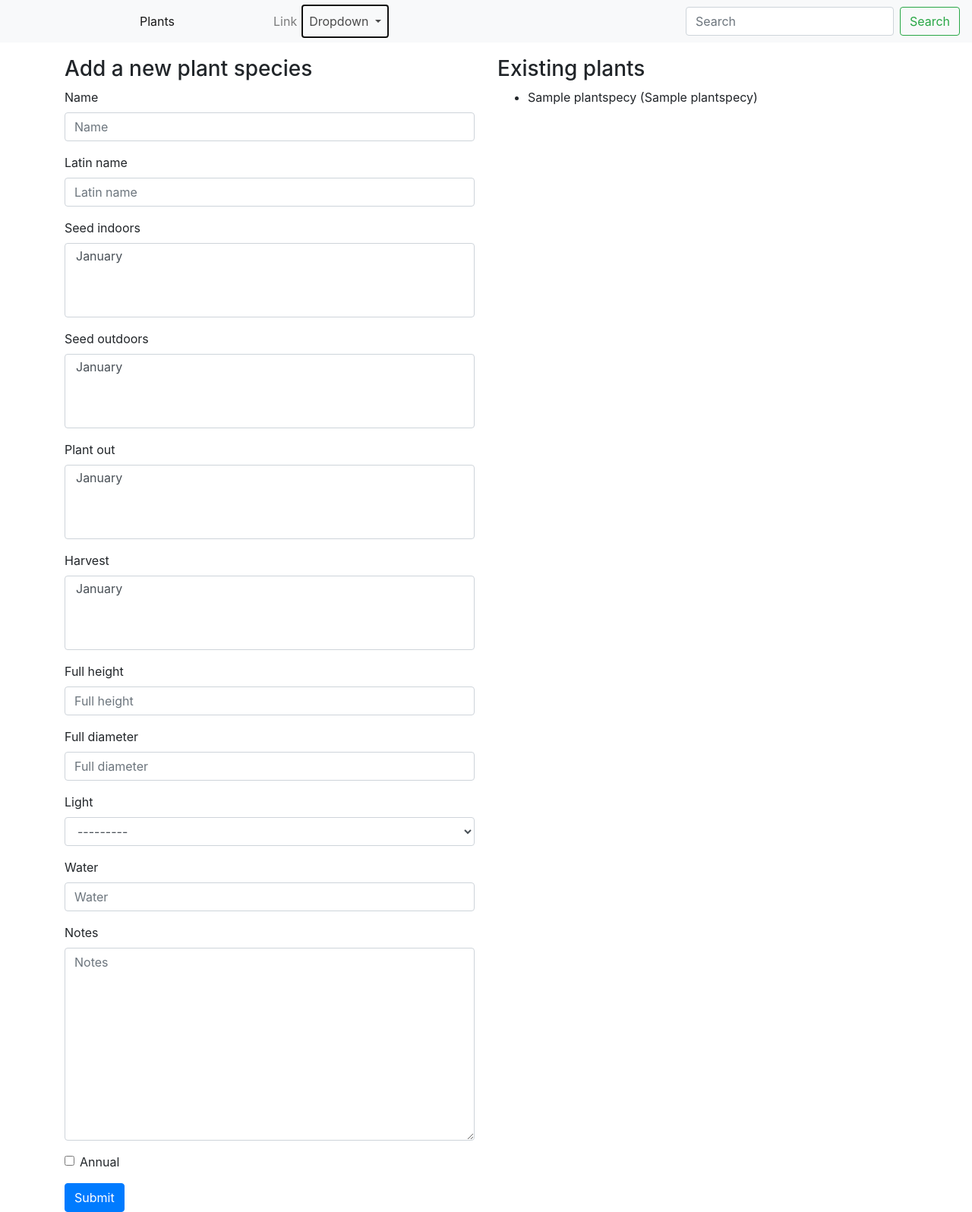
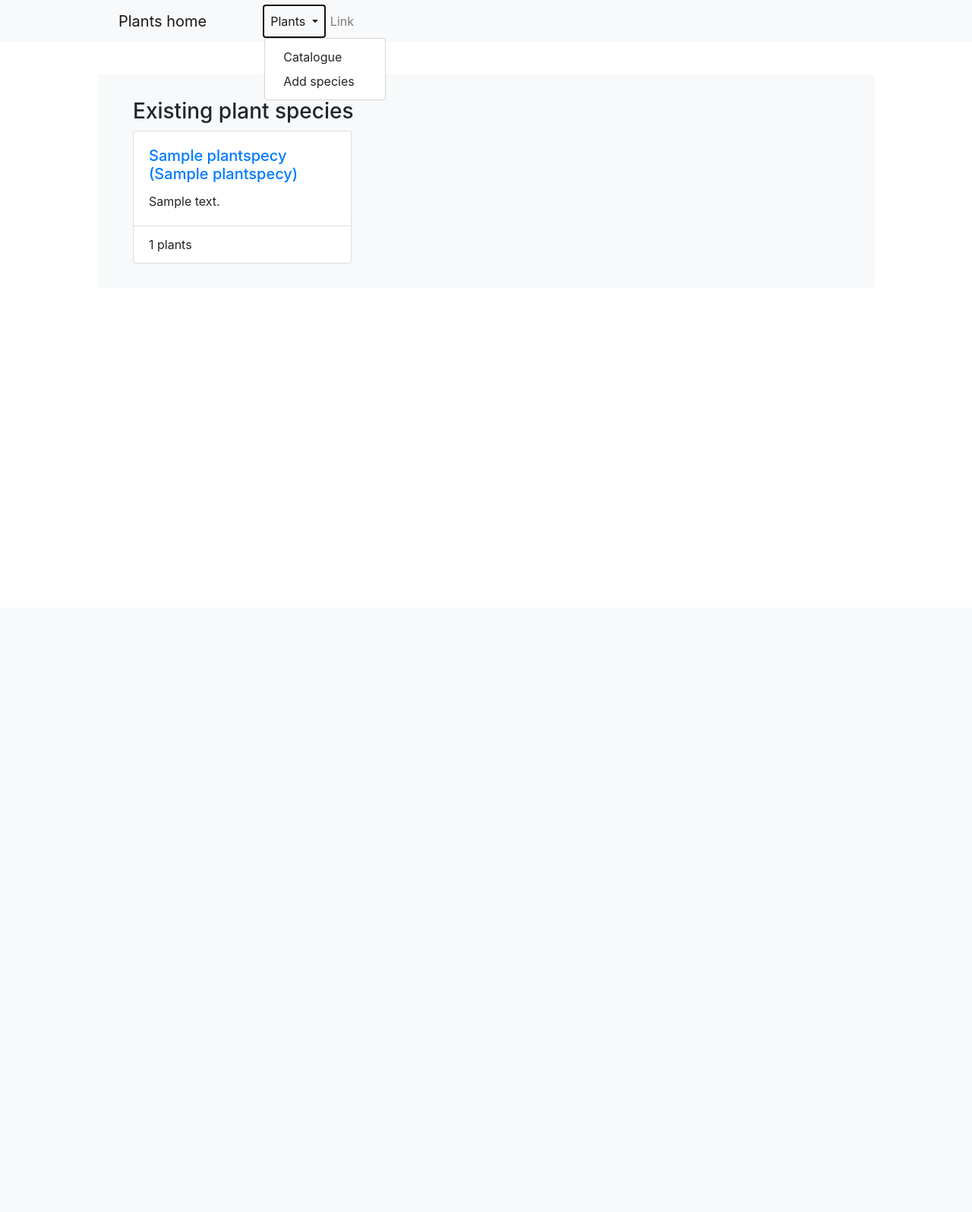
Before and after one commit to malcock1/allotment, a Django app: page /plants/ in a window 1280 px wide, after a click on "Plants". Shown: the whole page at 76% size. After the commit the page ends 347 px from the top, so only its background shows below. Run offline with Django 3.2, Linux system fonts and the light colour scheme; tables that the repository leaves empty hold one stand-in row (values such as "Sample post"); some libraries are stand-ins or nearby versions.

Commit message:
Fixtures and plant pages basics

```diff
--- a/allotment/allotment/templates/allotment/base.html
+++ b/allotment/allotment/templates/allotment/base.html
@@ -2,27 +2,27 @@
 <html>
 <head>
 		 <link rel="stylesheet" href="https://maxcdn.bootstrapcdn.com/bootstrap/4.0.0/css/bootstrap.min.css">
-	  <script src="https://ajax.googleapis.com/ajax/libs/jquery/3.3.1/jquery.min.js"></script>
-	  <script src="https://maxcdn.bootstrapcdn.com/bootstrap/3.3.7/js/bootstrap.min.js"></script>
 	<title>{{page_title}}</title>
 	<style type="text/css">
 		body {
 				padding-top: 50px;
 		}
-		.jumbotron {
-			padding-top: 48px;
-			padding-bottom: 48px;
+		.page {
+			width: 80%;
+			display: block;
+			margin: auto;
+			margin-top: 48px;
+			padding: 2em;
+			border-radius: 5px;
 		}
-		li.nav-item:first-of-type {
-			padding-left: 9em;
-			width: 20em;
+		.navbar-brand {
+			padding: 0 3em 0 7em;
 		}
 	</style>
 </head>
 <body>
 
 		{% block navbar %}
-			<div>
 			<nav class="fixed-top navbar navbar-expand-lg navbar-light bg-light">
 				<a class="navbar-brand" href="#">{{page_title}}</a>
 				<button class="navbar-toggler" type="button" data-toggle="collapse" data-target="#navbarSupportedContent" aria-controls="navbarSupportedContent" aria-expanded="false" aria-label="Toggle navigation">
@@ -31,43 +31,36 @@
 
 				<div class="collapse navbar-collapse" id="navbarSupportedContent">
 					<ul class="navbar-nav mr-auto">
-				      <li class="nav-item active">
-				        <a class="nav-link" href="plants">Plants<span class="sr-only">(current)</span></a>
+						<li class="nav-item dropdown">
+							<a class="nav-link dropdown-toggle" href="#" id="navbarDropdown" role="button" data-toggle="dropdown" aria-haspopup="true" aria-expanded="false">
+								Plants
+							</a>
+							<div class="dropdown-menu" aria-labelledby="navbarDropdown">
+								<a class="dropdown-item" href="{% url 'plants_home' %}">Catalogue</a>
+								<a class="dropdown-item" href="{% url 'plant_species_add' %}">Add species</a>
+							</div>
 						</li>
 
 						<li class="nav-item">
 							<a class="nav-link" href="#">Link</a>
 						</li>
-				      <li class="nav-item dropdown">
-				        <a class="nav-link dropdown-toggle" href="#" id="navbarDropdown" role="button" data-toggle="dropdown" aria-haspopup="true" aria-expanded="false">
-				          Dropdown
-				        </a>
-				        <div class="dropdown-menu" aria-labelledby="navbarDropdown">
-				          <a class="dropdown-item" href="#">Action</a>
-				          <a class="dropdown-item" href="#">Another action</a>
-				          <div class="dropdown-divider"></div>
-				          <a class="dropdown-item" href="#">Something else here</a>
-				        </div>
-				      </li>
-				      <li class="nav-item">
-				        <!--a class="nav-link disabled" href="#">Disabled</a-->
-				      </li>
 					</ul>
-				    <form class="form-inline my-2 my-lg-0">
-				      <input class="form-control mr-sm-2" type="search" placeholder="Search" aria-label="Search">
-				      <button class="btn btn-outline-success my-2 my-sm-0" type="submit">Search</button>
-				    </form>
 				</div>
 			</nav>
-			</div>
 		{% endblock navbar %}
 
-		<div>&nbsp;</div>
+
+		<div class="page bg-light">
 
 			<div class="container">
 				{% block content %}
 				{% endblock content %}
 			</div>
+		</div>
+
+
+		 <script src="https://ajax.googleapis.com/ajax/libs/jquery/3.3.1/jquery.min.js"></script>
+		 <script src="https://maxcdn.bootstrapcdn.com/bootstrap/4.0.0/js/bootstrap.min.js" integrity="sha384-JZR6Spejh4U02d8jOt6vLEHfe/JQGiRRSQQxSfFWpi1MquVdAyjUar5+76PVCmYl" crossorigin="anonymous"></script>
 
 </body>
 </html>
--- /dev/null
+++ b/allotment/planner/fixtures/months.json
@@ -0,0 +1 @@
+[{"model": "planner.month", "pk": 1, "fields": {}}, {"model": "planner.month", "pk": 2, "fields": {}}, {"model": "planner.month", "pk": 3, "fields": {}}, {"model": "planner.month", "pk": 4, "fields": {}}, {"model": "planner.month", "pk": 5, "fields": {}}, {"model": "planner.month", "pk": 6, "fields": {}}, {"model": "planner.month", "pk": 7, "fields": {}}, {"model": "planner.month", "pk": 8, "fields": {}}, {"model": "planner.month", "pk": 9, "fields": {}}, {"model": "planner.month", "pk": 10, "fields": {}}, {"model": "planner.month", "pk": 11, "fields": {}}, {"model": "planner.month", "pk": 12, "fields": {}}]
--- /dev/null
+++ b/allotment/plants/fixtures/families.json
@@ -0,0 +1 @@
+[{"model": "plants.plantfamily", "pk": 1, "fields": {"name": "Root"}}, {"model": "plants.plantfamily", "pk": 2, "fields": {"name": "Allium"}}, {"model": "plants.plantfamily", "pk": 3, "fields": {"name": "Salad"}}, {"model": "plants.plantfamily", "pk": 4, "fields": {"name": "Brassica"}}, {"model": "plants.plantfamily", "pk": 5, "fields": {"name": "Legume"}}, {"model": "plants.plantfamily", "pk": 6, "fields": {"name": "Vegetable"}}, {"model": "plants.plantfamily", "pk": 7, "fields": {"name": "Fruit"}}, {"model": "plants.plantfamily", "pk": 8, "fields": {"name": "Berry"}}, {"model": "plants.plantfamily", "pk": 9, "fields": {"name": "Herb"}}, {"model": "plants.plantfamily", "pk": 10, "fields": {"name": "Nut"}}, {"model": "plants.plantfamily", "pk": 11, "fields": {"name": "Grain"}}]
--- a/allotment/plants/models.py
+++ b/allotment/plants/models.py
@@ -8,9 +8,11 @@ LIGHT_CHOICES = [
     (5,'Full sun'),
 ]
 
+
 class PlantSpecies(models.Model):
     name = models.CharField(max_length=128)
     latin_name = models.CharField(max_length=128, null=True, blank=True)
+    families = models.ManyToManyField("PlantFamily", related_name="species")
 
     seed_indoors = models.ManyToManyField("planner.Month", related_name='plants_to_seed_indoors')
     seed_outdoors = models.ManyToManyField("planner.Month", related_name='plants_to_seed_outdoors')
@@ -28,11 +30,50 @@ class PlantSpecies(models.Model):
 
     companions = models.ManyToManyField("self", related_name='companions') # Species that go well together
 
+
+    @property
+    def dimensions_str(self):
+        dimensions = ""
+        if self.full_height:
+            dimensions += "H: {}cm".format(self.full_height)
+        if self.full_diameter:
+            dimensions += "D: {}cm".format(self.full_diameter)
+        return dimensions or None
+
+    @property
+    def annual_str(self):
+        return 'Annual' if self.annual else 'Perennial'
+
     def __str__(self):
         if self.latin_name:
             return "{} ({})".format(self.name, self.latin_name)
         else:
             return self.name
+
+
+class PlantFamily(models.Model):
+    name = models.CharField(max_length=32)
+    """
+    'Root',
+    'Allium',
+    'Salad',
+    'Brassica',
+    'Legume',
+    'Vegetable',
+    'Fruit',
+    'Berry',
+    """
+    def __str__(self):
+        return self.name
+
+
+class PlantAttribute(models.Model):
+    pass
+    """
+    'Tree',
+    'Climber',
+
+    """
 
 class PlantSource(models.Model):
     name = models.CharField(max_length=128)
@@ -42,7 +83,7 @@ class PlantSource(models.Model):
 class Plant(models.Model):
     """ An instance of a real physical plant or seed """
 
-    species = models.ForeignKey(PlantSpecies, on_delete=models.PROTECT)
+    species = models.ForeignKey(PlantSpecies, on_delete=models.PROTECT, related_name="plants")
     bed = models.ForeignKey("designs.Bed", on_delete=models.CASCADE, null=True)
 
     # Could put harvested weight in here?
--- a/allotment/plants/templates/plants/home.html
+++ b/allotment/plants/templates/plants/home.html
@@ -1,27 +1,27 @@
 {% extends "allotment/base.html" %}
 {% load bootstrap4 %}
-
 
 {% block content %}
 
 	<div class="row">
 		<div class="col-sm">
-			<h3>Add a new plant species</h3>
-			<form method="POST" action="">
-				{% csrf_token %}
-					{% bootstrap_form form %}
-				  {% buttons %}
-				    <button type="submit" class="btn btn-primary">Submit</button>
-				{% endbuttons %}
-			</form>
-		</div>
-		<div class="col-sm">
-			<h3>Existing plants</h3>
-			<ul>
-				{% for plant in plants %}
-					<li>{{plant}}</li>
-					{% endfor %}
-			</ul>
+			<h3>Existing plant species</h3>
+				{% for specie in species %}
+				<div class="card" style="width: 18rem;">
+				  <div class="card-body">
+				    <h5 class="card-title">
+						<a href="{% url 'plant_species_view' specie.pk %}">{{specie}}</a>
+				    </h5>
+				    {% if specie.notes %}
+				    	<p class="card-text">{{specie.notes}}</p>
+				    {% endif %}
+				  </div>
+				  <ul class="list-group list-group-flush">
+				    <li class="list-group-item">{{specie.plants.count}} plants</li>
+				  </ul>
+				</div>
+
+				{% endfor %}
 		</div>
 	</div>
 
--- a/allotment/plants/urls.py
+++ b/allotment/plants/urls.py
@@ -3,5 +3,9 @@ import plants
 from .views import *
 
 urlpatterns = [
-    url(r'^', index, name='plants_home'),
+    url(r'^$', plants_home, name='plants_home'),
+    url(r'^species/(?P<species_id>[0-9]+)/$', plant_species_view, name='plant_species_view'),
+    url(r'^species/add/$', plant_species_add, name='plant_species_add'),
+    url(r'^species/edit/(?P<species_id>[0-9]+)/$', plant_species_edit, name='plant_species_edit'),
+    url(r'^species/delete/(?P<species_id>[0-9]+)/$', plant_species_delete, name='plant_species_delete'),
 ]
--- a/allotment/plants/views.py
+++ b/allotment/plants/views.py
@@ -1,7 +1,9 @@
 from django.shortcuts import render
 
 # Create your views here.
+from django.contrib import messages
 from django.http import HttpResponse
+from django.shortcuts import redirect
 
 from .models import PlantSpecies
 from .forms import *
@@ -16,10 +18,11 @@ def dashboard(request):
 
 	return render(request, 'allotment/base.html', context)
 
-def index(request):
+def plants_home(request):
 	context = {
+		'page_title': 'Plants home',
 		'form': PlantSpeciesForm(),
-		'plants': PlantSpecies.objects.all(),
+		'species': PlantSpecies.objects.all(),
 	}
 	if request.method == "POST":
 		form = PlantSpeciesForm(request.POST)
@@ -27,3 +30,49 @@ def index(request):
 			new_plant = form.save()
 
 	return render(request, 'plants/home.html', context)
+
+
+def plant_species_view(request, species_id):
+	species = PlantSpecies.objects.get(pk=species_id)
+	context = {
+		'page_title': "Species: {}".format(species),
+		'species': species,
+	}
+	return render(request, 'plants/species_view.html', context)
+
+
+def plant_species_add(request):
+	context = {
+		'page_title': 'Add a plant species',
+		'form': PlantSpeciesForm(),
+	}
+	if request.method == "POST":
+		form = PlantSpeciesForm(request.POST)
+		if form.is_valid():
+			new_plant = form.save()
+		else:
+			context['form'] = form
+	return render(request, 'plants/species_form.html', context)
+
+
+def plant_species_edit(request, species_id):
+	species = PlantSpecies.objects.get(pk=species_id)
+	context = {
+		'page_title': 'Edit {}'.format(species),
+		'form': PlantSpeciesForm(instance=species),
+	}
+	if request.method == "POST":
+		form = PlantSpeciesForm(request.POST, instance=species)
+		if form.is_valid():
+			plant = form.save()
+		else:
+			context['form'] = form
+	return render(request, 'plants/species_form.html', context)
+
+
+def plant_species_delete(request, species_id):
+	species = PlantSpecies.objects.get(pk=species_id)
+	name = species.name
+	species.delete()
+	messages.add_message(request, messages.INFO, '{} deleted'.format(name))
+	return redirect('plants_home')
```
Also changed, not shown: allotment/plants/templates/plants/species_form.html (added, +14 -0 lines), allotment/plants/templates/plants/species_view.html (added, +27 -0 lines), allotment/planner/migrations/0002_auto_20181212_0921.py (added), allotment/plants/migrations/0002_auto_20181212_0921.py (added). Lines whose indentation alone changed are shown as unchanged.
